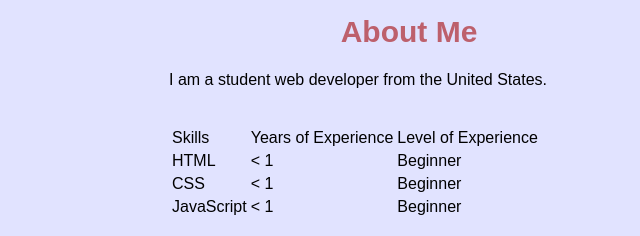
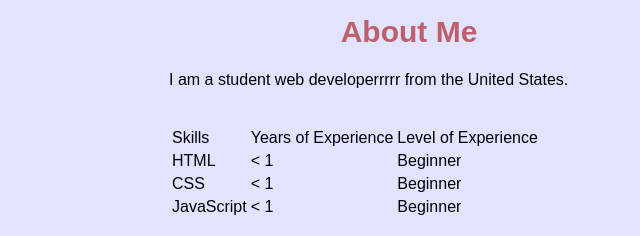
Before and after one commit to kendall0m/website-portfolio, a plain HTML site: page about.html in a window 1280 px wide. Shown: the part 177-413 px from the top of the page, 231-871 px from the left. Drawn offline with nearby package versions, Linux system fonts and the light colour scheme.

Commit message:
Update about.html

```diff
--- a/about.html
+++ b/about.html
@@ -36,7 +36,7 @@
 
 <div class="about-text">
 <h1>About Me</h1>
-<p>I am a student web developer from the United States.</p>
+<p>I am a student web developerrrrr from the United States.</p>
 <br>
 
 <table>
```
